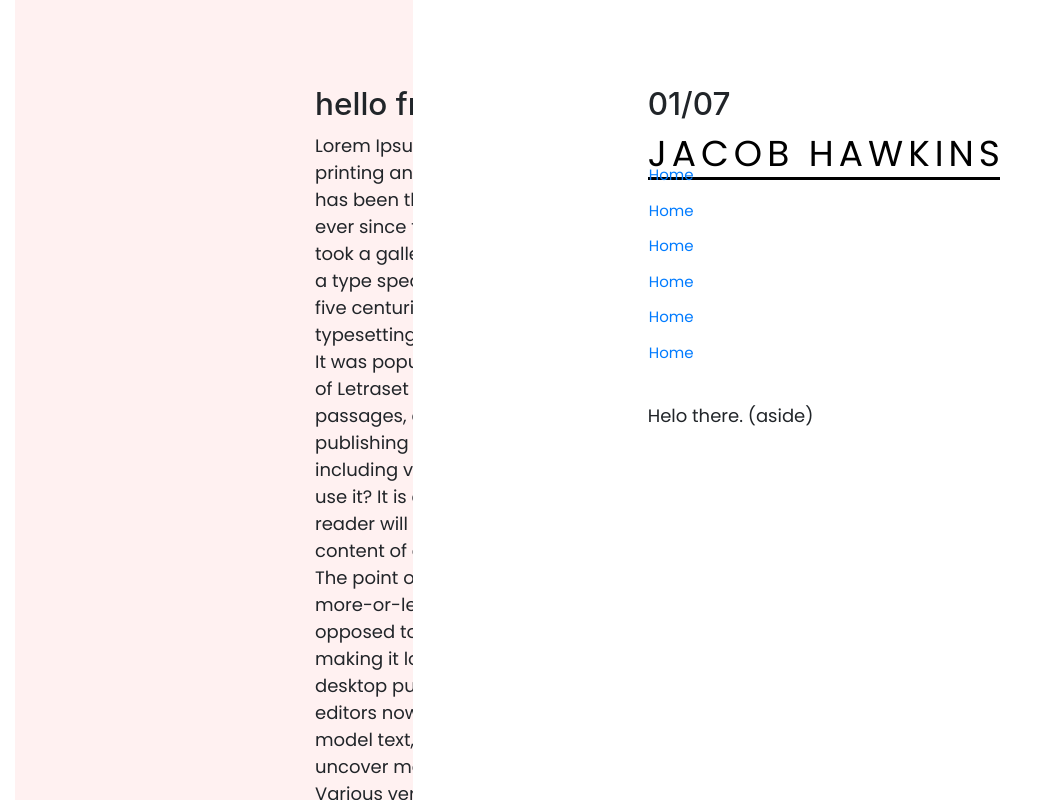
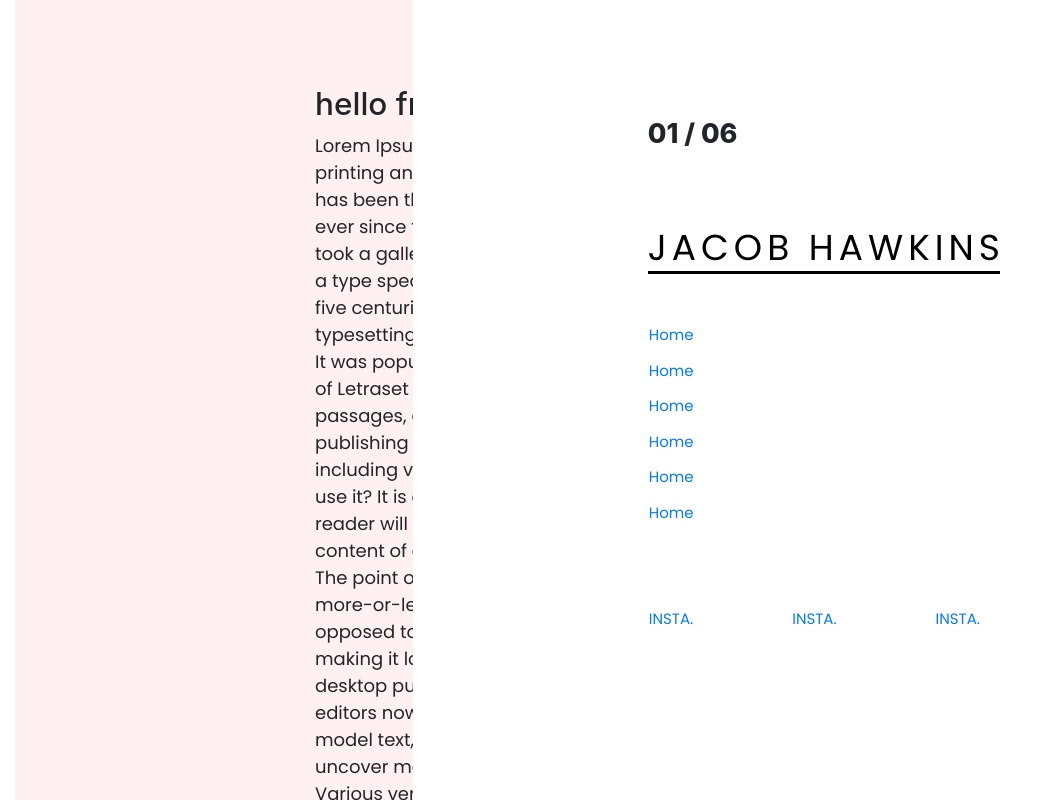
Before and after one commit to dembicki/portfolio, a Gatsby site: page / in a window 1280 px wide. Shown: the top 800 px of the page, without its empty margins (0-1048 px from the left). Built offline with nearby package versions, Linux system fonts and the light colour scheme; Gatsby itself is replaced by a stand-in of ours.

Commit message:
Complete aside section

```diff
--- a/src/components/aside.js
+++ b/src/components/aside.js
@@ -6,14 +6,15 @@ import styles from '../components/asideStyles.module.css'
 import Title from '../components/title'
 import Navigation from '../components/navigation'
 import Counter from '../components/counter'
+import Social from '../components/social'
 
 const Aside = () => (
     <div className={styles.wrapper}>
-        <Container>
+        <Container className={styles.container}>
             <Counter />
             <Title />
             <Navigation/>
-            <p>Helo there. (aside)</p>
+            <Social />
         </Container>
     </div>
 )
--- a/src/components/asideStyles.module.css
+++ b/src/components/asideStyles.module.css
@@ -9,3 +9,10 @@
     background-color: white;
 
 }
+
+.container{
+    display: flex;
+    flex-direction: column;
+    justify-content: space-around;
+    height: 100%;
+}
--- a/src/components/counter.js
+++ b/src/components/counter.js
@@ -1,5 +1,7 @@
 import React from 'react'
 
 export default () => (
-    <h3>01/07</h3>
+    <h4 style={{
+        fontWeight:'800'
+    }}>01 / 06</h4>
 )
--- /dev/null
+++ b/src/components/social.js
@@ -0,0 +1,11 @@
+import React from 'react'
+
+import styles from '../components/socialStyles.module.css'
+
+export default () => (
+    <ul className={styles.social}>
+        <li><a href="#">INSTA. </a></li>
+        <li><a href="#">INSTA. </a></li>
+        <li><a href="#">INSTA. </a></li>
+    </ul>
+)
--- /dev/null
+++ b/src/components/socialStyles.module.css
@@ -0,0 +1,5 @@
+.social{
+    display: flex;
+    flex-flow: row;
+    justify-content: space-between;
+}
--- a/src/components/titleStyles.module.css
+++ b/src/components/titleStyles.module.css
@@ -9,8 +9,6 @@ h2{
     transition: color .35s ease-out;
     cursor: default;
     font-family: Poppins;
-    margin-bottom: 85px;
-    margin-top:85px;
 }
 h2::after{
     content: '';
--- a/src/pages/index.js
+++ b/src/pages/index.js
@@ -1,6 +1,6 @@
 import React from "react"
 import { Link } from "gatsby"
-import { Container, Row, Col,Card } from "react-bootstrap"
+import { Container, Row, Col } from "react-bootstrap"
 
 
 
```
